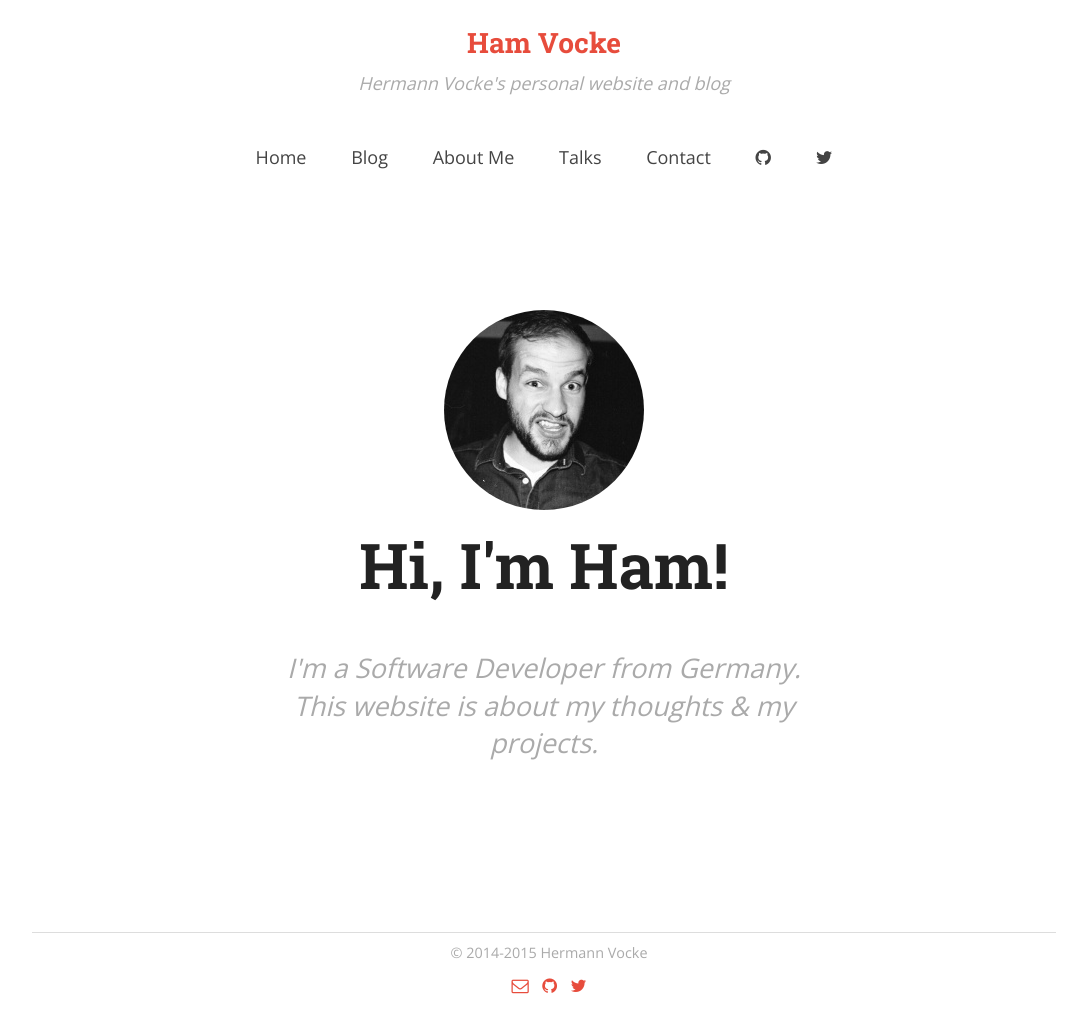
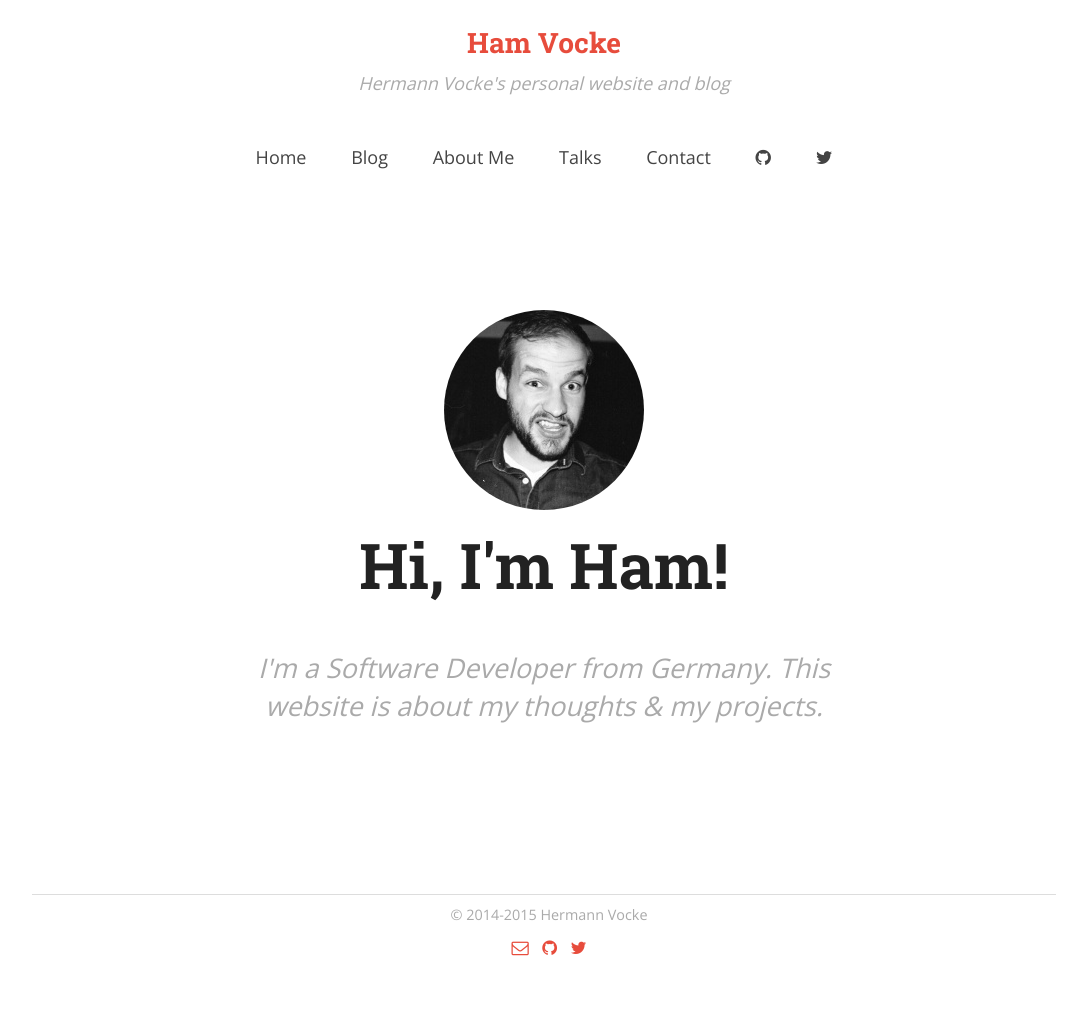
Before and after one commit to hamvocke/hamvocke.github.io, a Jekyll site: the page built from index.html, in a window 1280 px wide. Shown: the whole page, without its empty margins (96-1183 px from the left). Built offline with Jekyll 4.4.1, drawn with Linux system fonts in a browser that asks for light colours; nearby versions of some CDN libraries; after the commit the page ends 998 px from its top, so only the background shows below that.

Commit message:
added bottom margin to uls

```diff
--- a/assets/css/onehamarmy.css
+++ b/assets/css/onehamarmy.css
@@ -125,8 +125,12 @@
 
 #text {
 	text-align: left;
-	width: 540px;
+	width: 600px;
 	margin: auto;
+}
+
+#text ul {
+	margin-bottom: 1.5em;
 }
 
 #text ul li {
```
